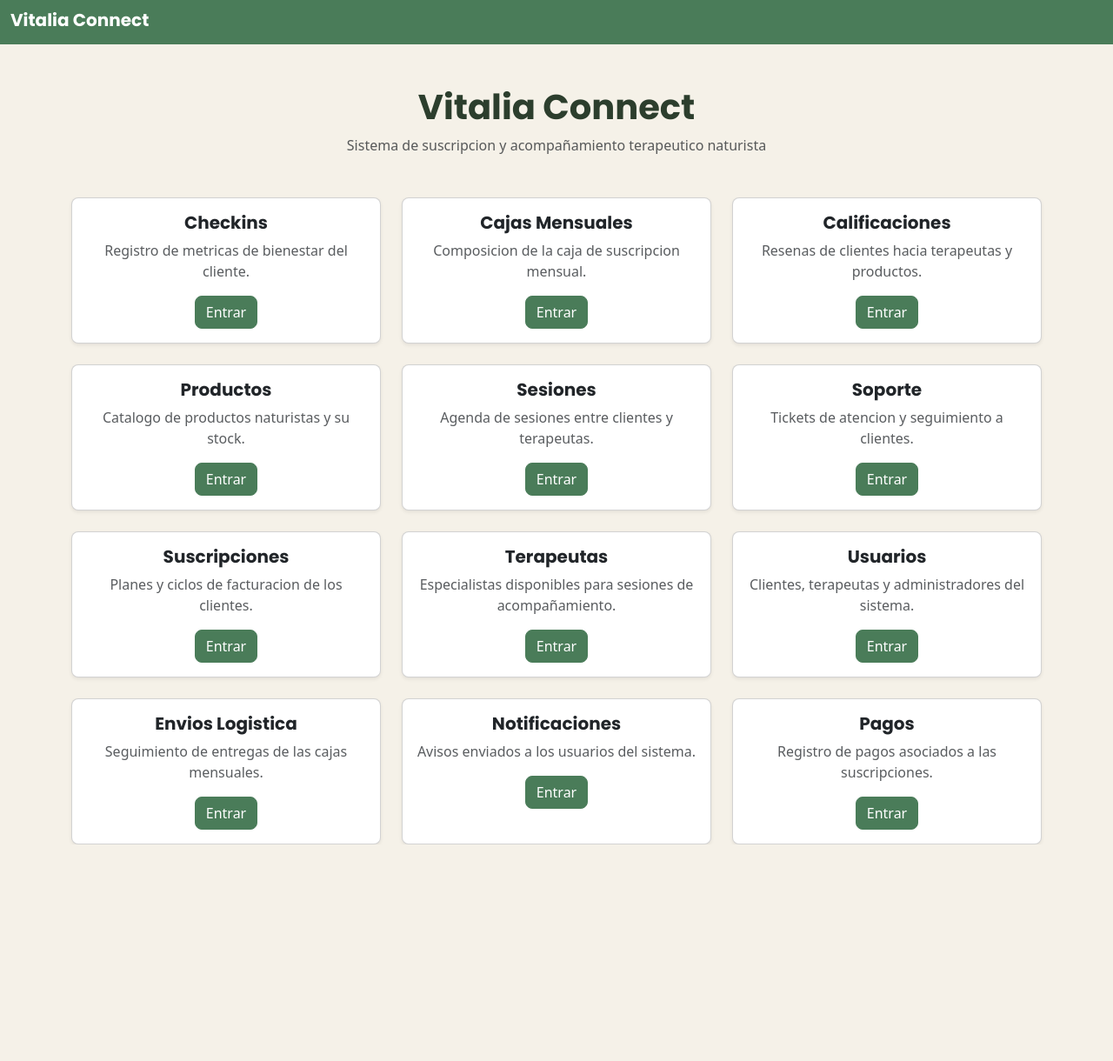
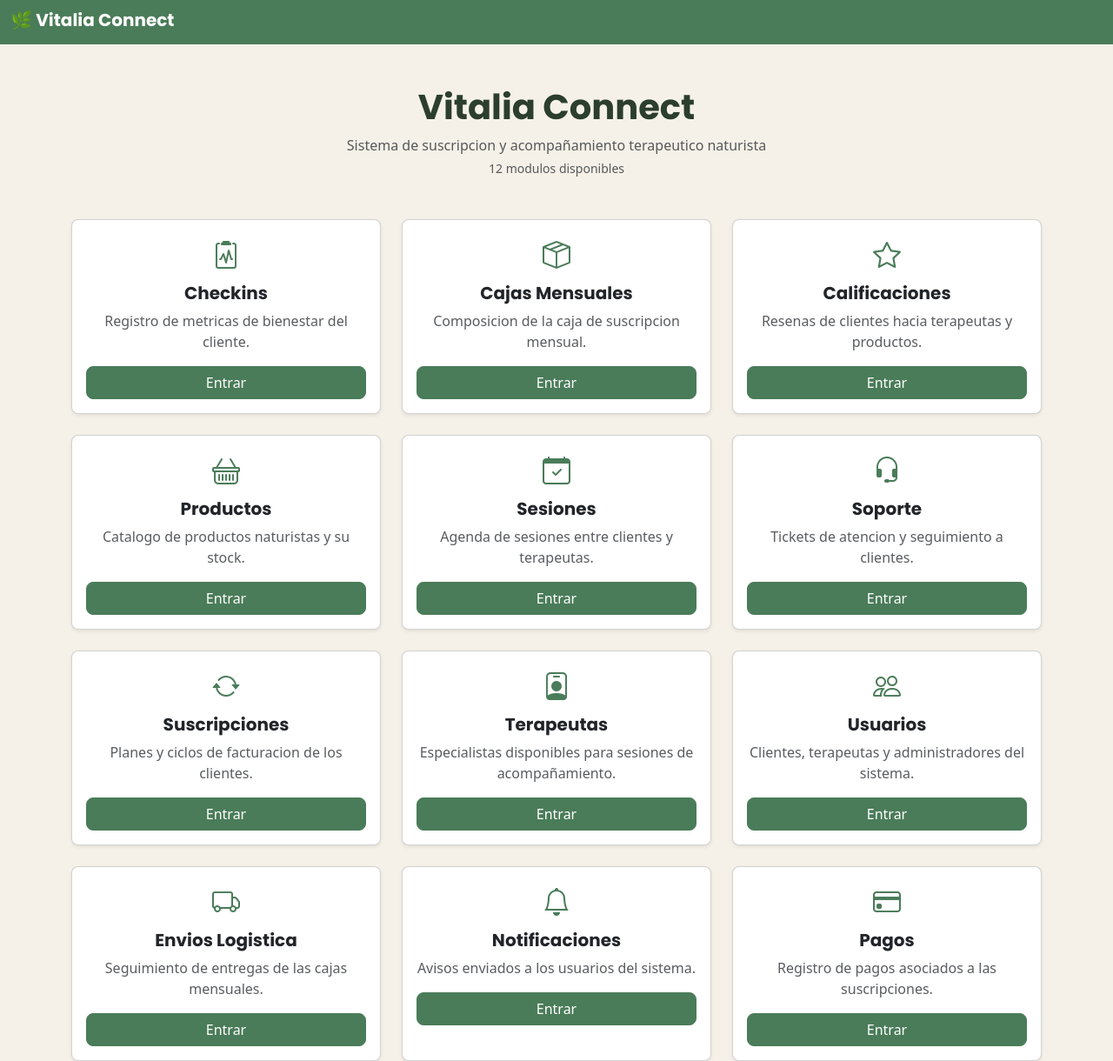
Before and after one commit to PCZ2703/Proyecto-Vitality, a plain HTML site: page frontend/index.html in a window 1280 px wide. Shown: the part 81-1301 px from the top of the page at 87% size. Before the commit the page ends 1052 px from the top, so only its background shows below. Drawn offline with nearby package versions, Linux system fonts and the light colour scheme.

Commit message:
front: pequena renovacion visual del index
- Navbar usa la clase navbar-vitalia (antes color inline) + emoji
- Icono de Bootstrap Icons por tarjeta de modulo
- Contador "12 modulos disponibles" bajo el subtitulo
- Efecto hover sutil en las tarjetas (.card-modulo)
- Botones "Entrar" a ancho completo (w-100) para alinearlos

```diff
--- a/frontend/css/estilos.css
+++ b/frontend/css/estilos.css
@@ -43,6 +43,16 @@ h1, h2, h3, h4, h5, h6,
 .panel-modulo {
     background-color: #ffffff;
     border-radius: 0.75rem; /* rounded-3 */
+}
+
+/* ---------- Tarjetas de modulo en el index ---------- */
+.card-modulo {
+    transition: transform 0.15s ease-in-out, box-shadow 0.15s ease-in-out;
+}
+
+.card-modulo:hover {
+    transform: translateY(-4px);
+    box-shadow: 0 0.5rem 1rem rgba(44, 62, 45, 0.15) !important;
 }
 
 .panel-modulo .titulo-modulo {
--- a/frontend/index.html
+++ b/frontend/index.html
@@ -7,140 +7,154 @@
 
     <link href="https://fonts.googleapis.com/css2?family=Poppins:wght@400;600;700&display=swap" rel="stylesheet">
     <link href="https://cdn.jsdelivr.net/npm/bootstrap@5.3.3/dist/css/bootstrap.min.css" rel="stylesheet">
+    <link rel="stylesheet" href="https://cdn.jsdelivr.net/npm/bootstrap-icons@1.11.3/font/bootstrap-icons.css">
     <link href="css/estilos.css" rel="stylesheet">
 </head>
 <body>
 
-    <nav class="navbar navbar-expand-lg navbar-dark" style="background-color:#4A7C59;">
+    <nav class="navbar navbar-expand-lg navbar-vitalia">
         <div class="container-fluid">
-            <a class="navbar-brand fw-bold" href="index.html">Vitalia Connect</a>
+            <a class="navbar-brand fw-bold" href="index.html">🌿 Vitalia Connect</a>
         </div>
     </nav>
 
     <div class="container mt-5">
         <div class="text-center mb-5">
             <h1 class="fw-bold" style="color:#2C3E2D; font-family:'Poppins', sans-serif;">Vitalia Connect</h1>
-            <p class="text-muted">Sistema de suscripcion y acompañamiento terapeutico naturista</p>
+            <p class="text-muted mb-1">Sistema de suscripcion y acompañamiento terapeutico naturista</p>
+            <p class="text-muted small">12 modulos disponibles</p>
         </div>
 
         <div class="row g-4">
 
             <div class="col-md-4">
-                <div class="card shadow-sm rounded-3 h-100">
+                <div class="card card-modulo shadow-sm rounded-3 h-100">
                     <div class="card-body text-center">
-                        <h5 class="card-title fw-bold">Checkins</h5>
+                        <i class="bi bi-clipboard2-pulse fs-2" style="color:#4A7C59;"></i>
+                        <h5 class="card-title fw-bold mt-2">Checkins</h5>
                         <p class="card-text text-muted">Registro de metricas de bienestar del cliente.</p>
-                        <a href="vistas/checkin.html" class="btn btn-success rounded-3">Entrar</a>
+                        <a href="vistas/checkin.html" class="btn btn-success rounded-3 w-100">Entrar</a>
                     </div>
                 </div>
             </div>
 
             <div class="col-md-4">
-                <div class="card shadow-sm rounded-3 h-100">
+                <div class="card card-modulo shadow-sm rounded-3 h-100">
                     <div class="card-body text-center">
-                        <h5 class="card-title fw-bold">Cajas Mensuales</h5>
+                        <i class="bi bi-box-seam fs-2" style="color:#4A7C59;"></i>
+                        <h5 class="card-title fw-bold mt-2">Cajas Mensuales</h5>
                         <p class="card-text text-muted">Composicion de la caja de suscripcion mensual.</p>
-                        <a href="vistas/cajaMensual.html" class="btn btn-success rounded-3">Entrar</a>
+                        <a href="vistas/cajaMensual.html" class="btn btn-success rounded-3 w-100">Entrar</a>
                     </div>
                 </div>
             </div>
 
             <div class="col-md-4">
-                <div class="card shadow-sm rounded-3 h-100">
+                <div class="card card-modulo shadow-sm rounded-3 h-100">
                     <div class="card-body text-center">
-                        <h5 class="card-title fw-bold">Calificaciones</h5>
+                        <i class="bi bi-star fs-2" style="color:#4A7C59;"></i>
+                        <h5 class="card-title fw-bold mt-2">Calificaciones</h5>
                         <p class="card-text text-muted">Resenas de clientes hacia terapeutas y productos.</p>
-                        <a href="vistas/calificacion.html" class="btn btn-success rounded-3">Entrar</a>
+                        <a href="vistas/calificacion.html" class="btn btn-success rounded-3 w-100">Entrar</a>
                     </div>
                 </div>
             </div>
 
             <div class="col-md-4">
-                <div class="card shadow-sm rounded-3 h-100">
+                <div class="card card-modulo shadow-sm rounded-3 h-100">
                     <div class="card-body text-center">
-                        <h5 class="card-title fw-bold">Productos</h5>
+                        <i class="bi bi-basket fs-2" style="color:#4A7C59;"></i>
+                        <h5 class="card-title fw-bold mt-2">Productos</h5>
                         <p class="card-text text-muted">Catalogo de productos naturistas y su stock.</p>
-                        <a href="vistas/producto.html" class="btn btn-success rounded-3">Entrar</a>
+                        <a href="vistas/producto.html" class="btn btn-success rounded-3 w-100">Entrar</a>
                     </div>
                 </div>
             </div>
 
             <div class="col-md-4">
-                <div class="card shadow-sm rounded-3 h-100">
+                <div class="card card-modulo shadow-sm rounded-3 h-100">
                     <div class="card-body text-center">
-                        <h5 class="card-title fw-bold">Sesiones</h5>
+                        <i class="bi bi-calendar-check fs-2" style="color:#4A7C59;"></i>
+                        <h5 class="card-title fw-bold mt-2">Sesiones</h5>
                         <p class="card-text text-muted">Agenda de sesiones entre clientes y terapeutas.</p>
-                        <a href="vistas/sesion.html" class="btn btn-success rounded-3">Entrar</a>
+                        <a href="vistas/sesion.html" class="btn btn-success rounded-3 w-100">Entrar</a>
                     </div>
                 </div>
             </div>
 
             <div class="col-md-4">
-                <div class="card shadow-sm rounded-3 h-100">
+                <div class="card card-modulo shadow-sm rounded-3 h-100">
                     <div class="card-body text-center">
-                        <h5 class="card-title fw-bold">Soporte</h5>
+                        <i class="bi bi-headset fs-2" style="color:#4A7C59;"></i>
+                        <h5 class="card-title fw-bold mt-2">Soporte</h5>
                         <p class="card-text text-muted">Tickets de atencion y seguimiento a clientes.</p>
-                        <a href="vistas/soporteTicket.html" class="btn btn-success rounded-3">Entrar</a>
+                        <a href="vistas/soporteTicket.html" class="btn btn-success rounded-3 w-100">Entrar</a>
                     </div>
                 </div>
             </div>
 
             <div class="col-md-4">
-                <div class="card shadow-sm rounded-3 h-100">
+                <div class="card card-modulo shadow-sm rounded-3 h-100">
                     <div class="card-body text-center">
-                        <h5 class="card-title fw-bold">Suscripciones</h5>
+                        <i class="bi bi-arrow-repeat fs-2" style="color:#4A7C59;"></i>
+                        <h5 class="card-title fw-bold mt-2">Suscripciones</h5>
                         <p class="card-text text-muted">Planes y ciclos de facturacion de los clientes.</p>
-                        <a href="vistas/suscripcion.html" class="btn btn-success rounded-3">Entrar</a>
+                        <a href="vistas/suscripcion.html" class="btn btn-success rounded-3 w-100">Entrar</a>
                     </div>
                 </div>
             </div>
 
             <div class="col-md-4">
-                <div class="card shadow-sm rounded-3 h-100">
+                <div class="card card-modulo shadow-sm rounded-3 h-100">
                     <div class="card-body text-center">
-                        <h5 class="card-title fw-bold">Terapeutas</h5>
+                        <i class="bi bi-person-badge fs-2" style="color:#4A7C59;"></i>
+                        <h5 class="card-title fw-bold mt-2">Terapeutas</h5>
                         <p class="card-text text-muted">Especialistas disponibles para sesiones de acompañamiento.</p>
-                        <a href="vistas/terapeuta.html" class="btn btn-success rounded-3">Entrar</a>
+                        <a href="vistas/terapeuta.html" class="btn btn-success rounded-3 w-100">Entrar</a>
                     </div>
                 </div>
             </div>
 
             <div class="col-md-4">
-                <div class="card shadow-sm rounded-3 h-100">
+                <div class="card card-modulo shadow-sm rounded-3 h-100">
                     <div class="card-body text-center">
-                        <h5 class="card-title fw-bold">Usuarios</h5>
+                        <i class="bi bi-people fs-2" style="color:#4A7C59;"></i>
+                        <h5 class="card-title fw-bold mt-2">Usuarios</h5>
                         <p class="card-text text-muted">Clientes, terapeutas y administradores del sistema.</p>
-                        <a href="vistas/usuario.html" class="btn btn-success rounded-3">Entrar</a>
+                        <a href="vistas/usuario.html" class="btn btn-success rounded-3 w-100">Entrar</a>
                     </div>
                 </div>
             </div>
 
             <div class="col-md-4">
-                <div class="card shadow-sm rounded-3 h-100">
+                <div class="card card-modulo shadow-sm rounded-3 h-100">
                     <div class="card-body text-center">
-                        <h5 class="card-title fw-bold">Envios Logistica</h5>
+                        <i class="bi bi-truck fs-2" style="color:#4A7C59;"></i>
+                        <h5 class="card-title fw-bold mt-2">Envios Logistica</h5>
                         <p class="card-text text-muted">Seguimiento de entregas de las cajas mensuales.</p>
-                        <a href="vistas/envioLogistica.html" class="btn btn-success rounded-3">Entrar</a>
+                        <a href="vistas/envioLogistica.html" class="btn btn-success rounded-3 w-100">Entrar</a>
                     </div>
                 </div>
             </div>
 
             <div class="col-md-4">
-                <div class="card shadow-sm rounded-3 h-100">
+                <div class="card card-modulo shadow-sm rounded-3 h-100">
                     <div class="card-body text-center">
-                        <h5 class="card-title fw-bold">Notificaciones</h5>
+                        <i class="bi bi-bell fs-2" style="color:#4A7C59;"></i>
+                        <h5 class="card-title fw-bold mt-2">Notificaciones</h5>
                         <p class="card-text text-muted">Avisos enviados a los usuarios del sistema.</p>
-                        <a href="vistas/notificacion.html" class="btn btn-success rounded-3">Entrar</a>
+                        <a href="vistas/notificacion.html" class="btn btn-success rounded-3 w-100">Entrar</a>
                     </div>
                 </div>
             </div>
 
             <div class="col-md-4">
-                <div class="card shadow-sm rounded-3 h-100">
+                <div class="card card-modulo shadow-sm rounded-3 h-100">
                     <div class="card-body text-center">
-                        <h5 class="card-title fw-bold">Pagos</h5>
+                        <i class="bi bi-credit-card fs-2" style="color:#4A7C59;"></i>
+                        <h5 class="card-title fw-bold mt-2">Pagos</h5>
                         <p class="card-text text-muted">Registro de pagos asociados a las suscripciones.</p>
-                        <a href="vistas/pago.html" class="btn btn-success rounded-3">Entrar</a>
+                        <a href="vistas/pago.html" class="btn btn-success rounded-3 w-100">Entrar</a>
                     </div>
                 </div>
             </div>
```
